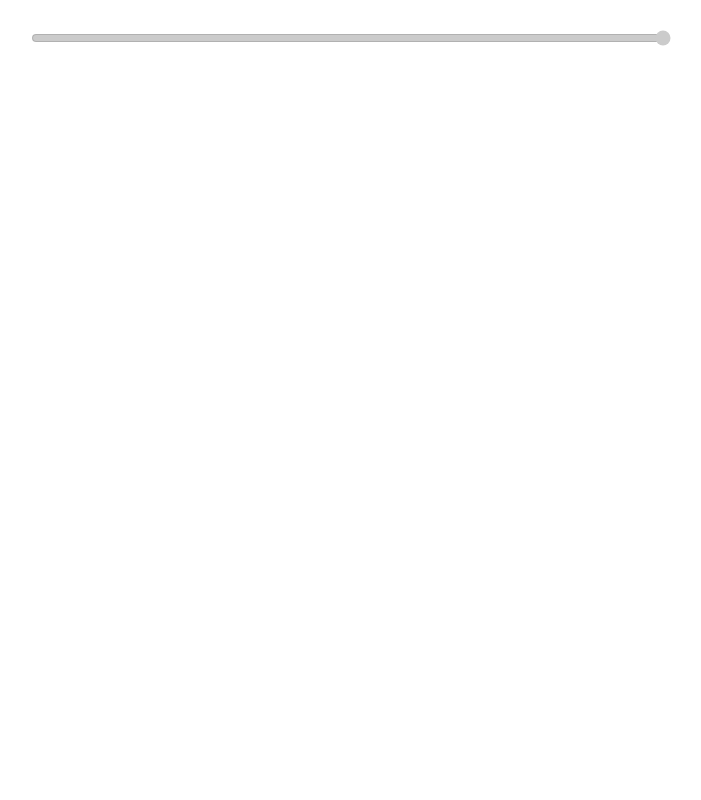
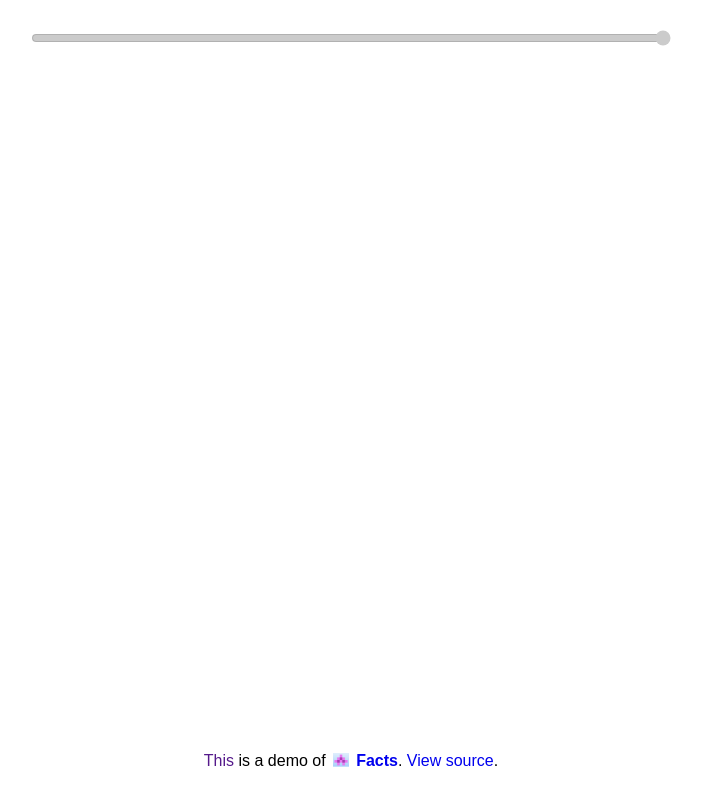
Before and after one commit to pinkturtle/pile-of-words, a website: page index.html in a window 1280 px wide. Shown: the whole page, without its empty margins (289-990 px from the left). Drawn offline with Linux system fonts and the light colour scheme.

Commit message:
Added footer.

```diff
--- a/index.html
+++ b/index.html
@@ -4,9 +4,16 @@
 <style>
 body { margin: 30px auto; max-width: 640px; }
 input { display: block; width: 100%; margin: 20px 0; }
-pre { min-height: 420px; font: 25px/30px monospace; padding:0; margin:0; white-space: pre-wrap; outline: none; }
+pre { font: 25px/30px monospace; padding:0; margin:0; white-space: pre-wrap; outline: none; }
+footer { font-family: -apple-system-font, sans-serif; position: fixed; bottom: 0; left: 0; right: 0; text-align: center; margin: 30px; }
+a { text-decoration: none; }
+img[alt=pinkturtle] { width: 1em; vertical-align: baseline; margin: 0 0.33ex; top: 1px; position: relative; }
 </style>
 <input type="range" value="1" min="0" max="1" tabindex="2" disabled>
 <pre contenteditable="plaintext-only" tabindex="1"></pre>
+<footer>
+  <a href="" title="The web page that is loaded in your web agent at the moment.">This</a> is a demo of <a href="https://pinkturtle.github.io/facts/" title="Explore the Facts documentation."><img src="pinkturtle@0.1x.png" alt="pinkturtle"> <strong>Facts</strong></a>.
+  <a class="view source" href="https://github.com/pinkturtle/pile-of-words" title="Explore the source code for this page at GitHub.">View source</a>.
+</footer>
 <script src="facts.pack.js"></script>
 <script src="words.js"></script>
```
Also changed, not shown: pinkturtle@0.1x.png (added).
